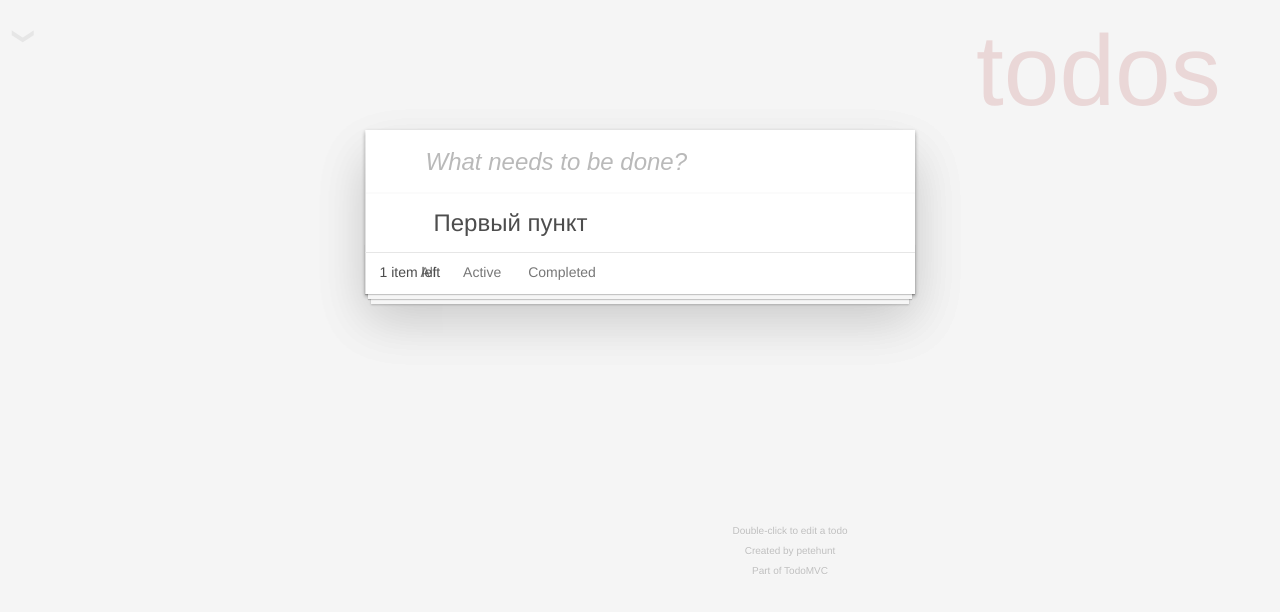
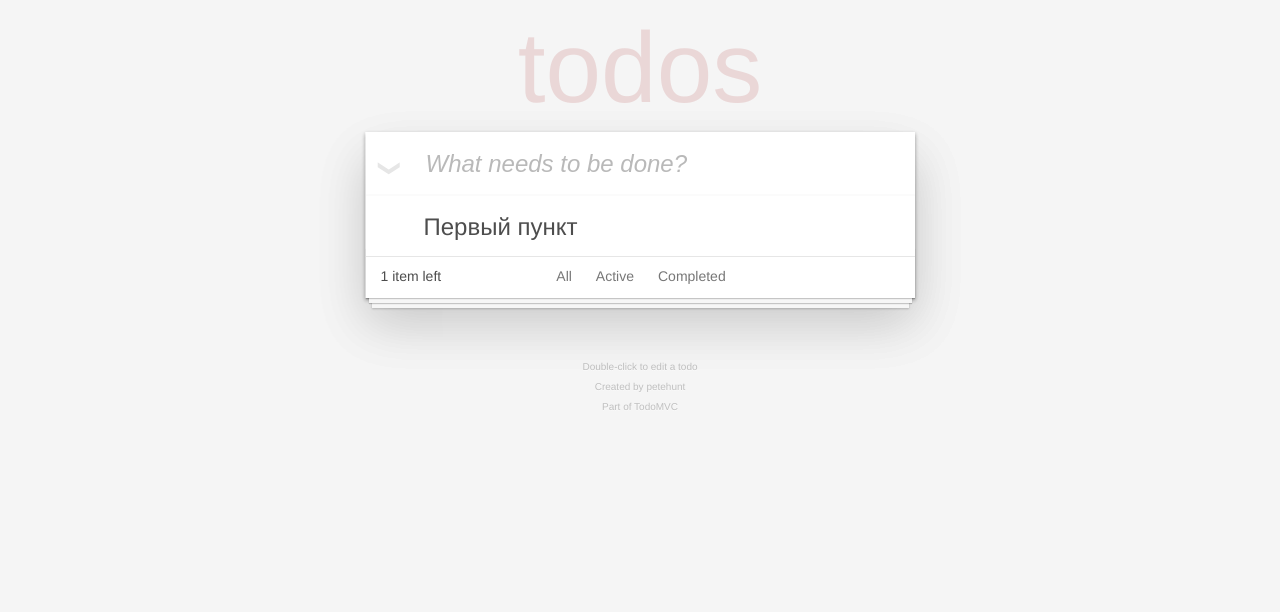
Before and after one commit to PetrMil/ToDoList, a React app: page / in a window 1280 px wide. Built offline with nearby package versions, Linux system fonts and the light colour scheme.

Commit message:
доровнял оставшиеся элементы; псевдоэлемент, добовлявший три линии с тенью заменил на div, но проблема с hover'ом для all-active-completed осталась

```diff
--- a/public/index.html
+++ b/public/index.html
@@ -10,6 +10,7 @@
     -->
     <link rel="manifest" href="%PUBLIC_URL%/manifest.json">
     <link rel="shortcut icon" href="%PUBLIC_URL%/favicon.ico">
+    <link rel="stylesheet" href="/reset.css">
     <!--
       Notice the use of %PUBLIC_URL% in the tags above.
       It will be replaced with the URL of the `public` folder during the build.
--- /dev/null
+++ b/public/reset.css
@@ -0,0 +1,48 @@
+/* http://meyerweb.com/eric/tools/css/reset/
+   v2.0 | 20110126
+   License: none (public domain)
+*/
+
+html, body, div, span, applet, object, iframe,
+h1, h2, h3, h4, h5, h6, p, blockquote, pre,
+a, abbr, acronym, address, big, cite, code,
+del, dfn, em, img, ins, kbd, q, s, samp,
+small, strike, strong, sub, sup, tt, var,
+b, u, i, center,
+dl, dt, dd, ol, ul, li,
+fieldset, form, label, legend,
+table, caption, tbody, tfoot, thead, tr, th, td,
+article, aside, canvas, details, embed,
+figure, figcaption, footer, header, hgroup,
+menu, nav, output, ruby, section, summary,
+time, mark, audio, video {
+	margin: 0;
+	padding: 0;
+	border: 0;
+	font-size: 100%;
+	font: inherit;
+	vertical-align: baseline;
+}
+/* HTML5 display-role reset for older browsers */
+article, aside, details, figcaption, figure,
+footer, header, hgroup, menu, nav, section {
+	display: block;
+}
+body {
+	line-height: 1;
+}
+ol, ul {
+	list-style: none;
+}
+blockquote, q {
+	quotes: none;
+}
+blockquote:before, blockquote:after,
+q:before, q:after {
+	content: '';
+	content: none;
+}
+table {
+	border-collapse: collapse;
+	border-spacing: 0;
+}
--- a/src/style.css
+++ b/src/style.css
@@ -19,10 +19,9 @@ body {
 }
 h1 {
     font: 100px 'Helvetica Neue', Helvetica, Arial, sans-serif;
-    position: absolute;
-    top: -54px;
-    left: 976px;
-    color: rgba(175, 47, 47, 0.15)
+    color: rgba(175, 47, 47, 0.15);
+    margin-top: 10px;
+    text-align: center;
 }
 
 .newItem {
@@ -66,6 +65,7 @@ input:focus, textarea:focus {outline: none;}
     -webkit-appearance: none;
     appearance: none;
 }
+
 input:placeholder-shown {
     border: none;
     font-style: oblique;
@@ -79,7 +79,7 @@ li {
 .myList {
     color: #4d4d4d;
     font-weight: 300;
-
+    position: relative;
     background: white;
 
     box-shadow: 0 2px 4px 0 rgba(0, 0, 0, 0.2),
@@ -92,7 +92,7 @@ li {
     justify-content: center;
     flex-direction: column;
     background: #fff;
-    margin: 130px 0 40px 0;
+    margin-top: 7px;
     box-shadow: 0 2px 4px 0 rgba(0, 0, 0, 0.2), 0 25px 50px 0 rgba(0, 0, 0, 0.1);
 }
 
@@ -107,13 +107,16 @@ li {
     -moz-appearance: none;
     appearance: none;
 }
+.todo-list {
+    margin-left: 30px;
+    margin-top: 16px;
+}
 .todo-list li {
     position: relative;
     font-size: 24px;
-}
-.todo-list li {
     list-style-type: none;
 }
+
 .todo-list span {
     margin-top: 5px;
     position: absolute;
@@ -132,20 +135,20 @@ li {
     line-height: 1.4em;
     height: 41px;
     position: relative;
-    margin-left: -1px;
-    margin-top: 58px;
+    margin-top: 60px;
     border-top: 1px solid #e6e6e6;
     font-color: #777;
+    text-align: center;
+
 }
 .filters {
     display: inline-block;
-    margin-left: 0px;
-    margin-top: 10px;
     width: 300px;
+    margin: 10px auto;
 }
 .filters li {
     display: inline-block;
-    padding-left: 5px;
+    padding-left: 2px;
 
 }
 .filters li a {
@@ -162,14 +165,14 @@ li {
     border-color: rgba(175, 47, 47, 0.2);
 }
 
-.upFooter a:hover {
+.upFooter li a:hover {
     border: 1px solid ;
-     border-color: rgba(175, 47, 47, 0.1);
+    border-color: rgba(175, 47, 47, 0.1);
     border-radius: 3px;
 }
 
-.upFooter:before {
-    content: ' ';
+.threeLine {
+    content:' ';
     position: absolute;
     right: 0;
     bottom: 0;
@@ -182,16 +185,12 @@ li {
                 0 16px 0 -6px #f6f6f6,
                 0 17px 2px -6px rgba(0, 0, 0, 0.2);
 }
-.filters li a:hover:before {
-    border: 1px solid ;
-     border-color: rgba(175, 47, 47, 0.1);
-    border-radius: 3px;
-}
 
 .count {
     position: absolute;
     margin-top: 10px;
     margin-left: 15px;
+    left: 0;
 }
 .filters ul {
     padding-left: 0px;
@@ -202,12 +201,11 @@ li {
     font-size: 10px;
     text-shadow: 0 1px 0 rgba(255, 255, 255, 0.5);
     text-align: center;
-    margin-top: 232px;
-    margin-left: 300px;
+    margin-top: 59px;
 }
 
 .downFooter p {
-    line-height: 1;
+    line-height: 2;
 }
 
 .downFooter a {
--- a/src/todolist.js
+++ b/src/todolist.js
@@ -5,9 +5,9 @@ import './style.css';
 export class ToDoList extends React.Component {
   render() {
   	return(
-		<div className='wrap'>
+		<div>
+			<h1>todos</h1>
 			<div className='container'>
-				<h1>todos</h1>
 			  	<div className='myList'>
 				  	<input type='checkbox' className='toggleAll' />
 				  	<input className='newItem'placeholder='What needs to be done?' />
@@ -31,6 +31,7 @@ export class ToDoList extends React.Component {
 			  				</li>
 			  			</ul>
 			  		</footer>
+			  		<div className='threeLine'></div>
 				  	</div>
 			</div>
 				<footer className='downFooter'>
```
Lines whose indentation alone changed are shown as unchanged.
